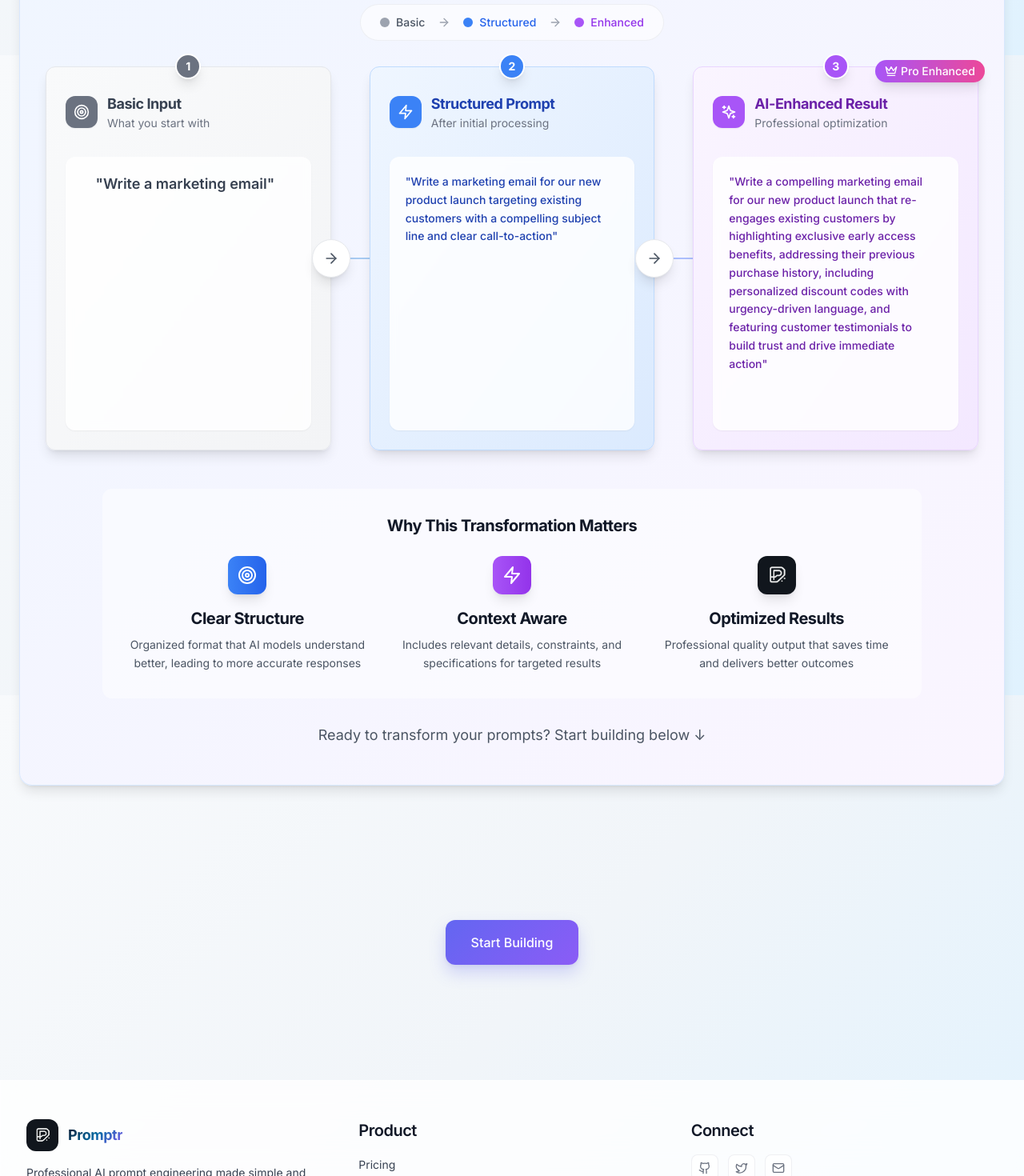
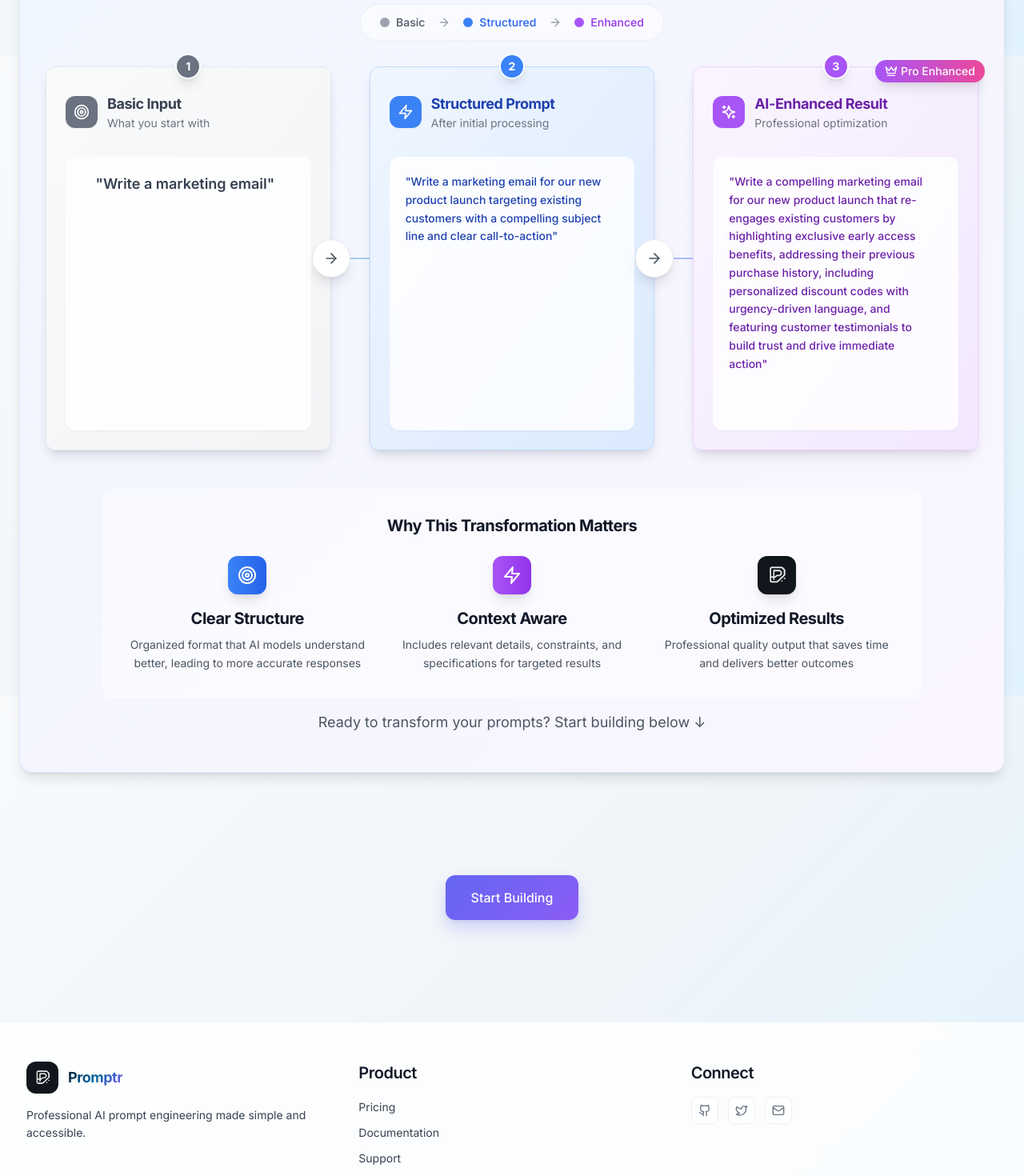
Before and after one commit to JeanDecroos/XMLPrompt, a React (Vite) app in the folder frontend/: page / in a window 1280 px wide. Shown: the part 731-2201 px from the top of the page at 80% size. Built offline with nearby package versions, Linux system fonts and the light colour scheme; no server answers.

Commit message:
style(home): tighten spacing below marketing section and bottom CTA to reduce gap before footer

```diff
--- a/frontend/src/components/RotatingPromptExamples.jsx
+++ b/frontend/src/components/RotatingPromptExamples.jsx
@@ -134,7 +134,7 @@ const RotatingPromptExamples = () => {
   ]
 
   return (
-    <div className="relative bg-gradient-to-br from-blue-50 to-purple-50 rounded-2xl p-8 border border-blue-200/50 shadow-lg mb-12">
+    <div className="relative bg-gradient-to-br from-blue-50 to-purple-50 rounded-2xl p-8 border border-blue-200/50 shadow-lg mb-6">
       {/* Header */}
       <div className="text-center mb-8">
         <div className="inline-flex items-center px-4 py-2 bg-gradient-to-r from-blue-100 to-purple-100 rounded-full text-sm font-medium text-blue-800 mb-4">
@@ -327,7 +327,7 @@ const RotatingPromptExamples = () => {
       </div>
 
       {/* Call to Action */}
-      <div className="text-center mt-8">
+      <div className="text-center mt-4">
         <p className="text-gray-600 mb-4 text-lg">
           Ready to transform your prompts? Start building below ↓
         </p>
--- a/frontend/src/pages/Home.jsx
+++ b/frontend/src/pages/Home.jsx
@@ -35,7 +35,7 @@ const Home = () => {
         </div>
       </section>
 
-      <section className="py-12 md:py-16 text-center">
+      <section className="py-8 md:py-12 text-center">
         <Link to="/builder" onClick={() => trackEvent('start_building_click', { source: 'home_bottom' })} className="btn btn-cta">Start Building</Link>
       </section>
     </main>
```
